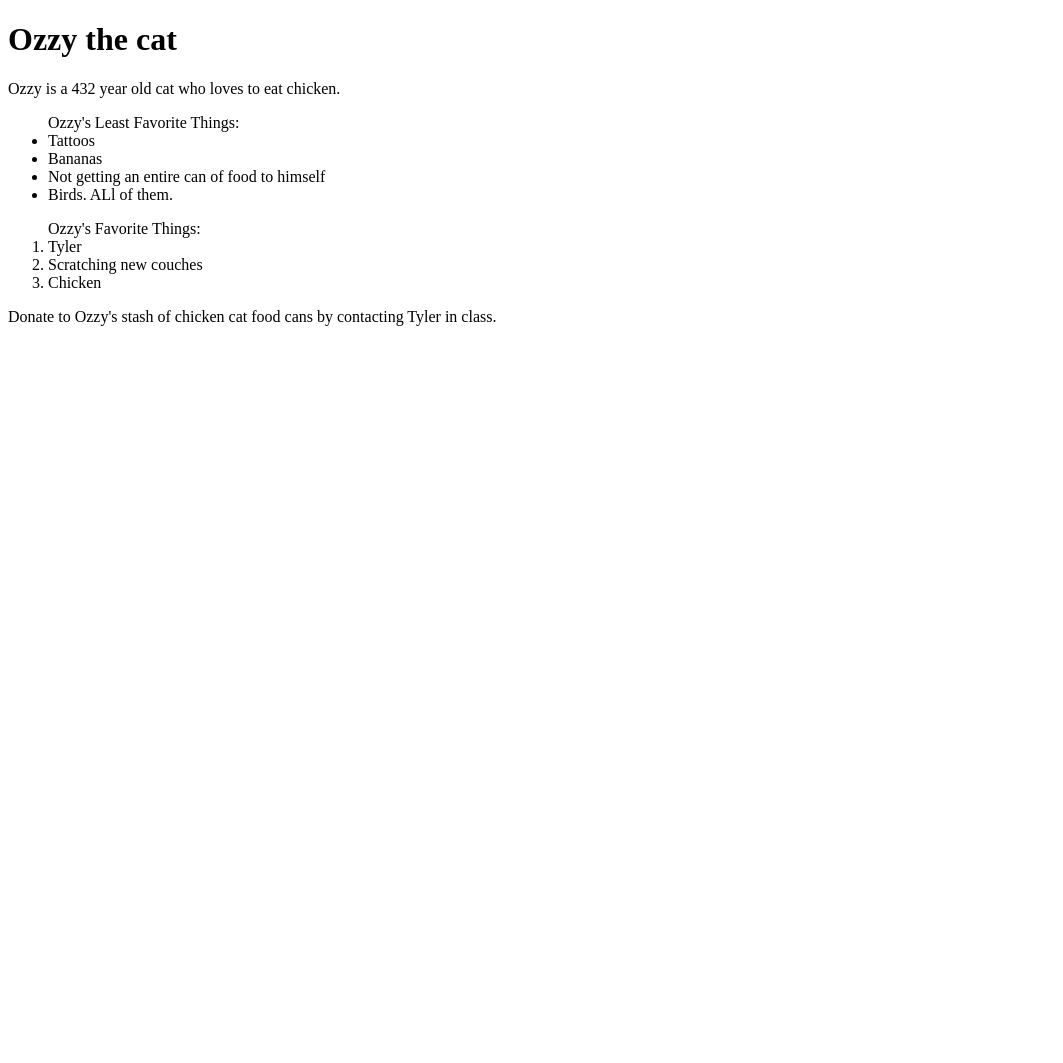
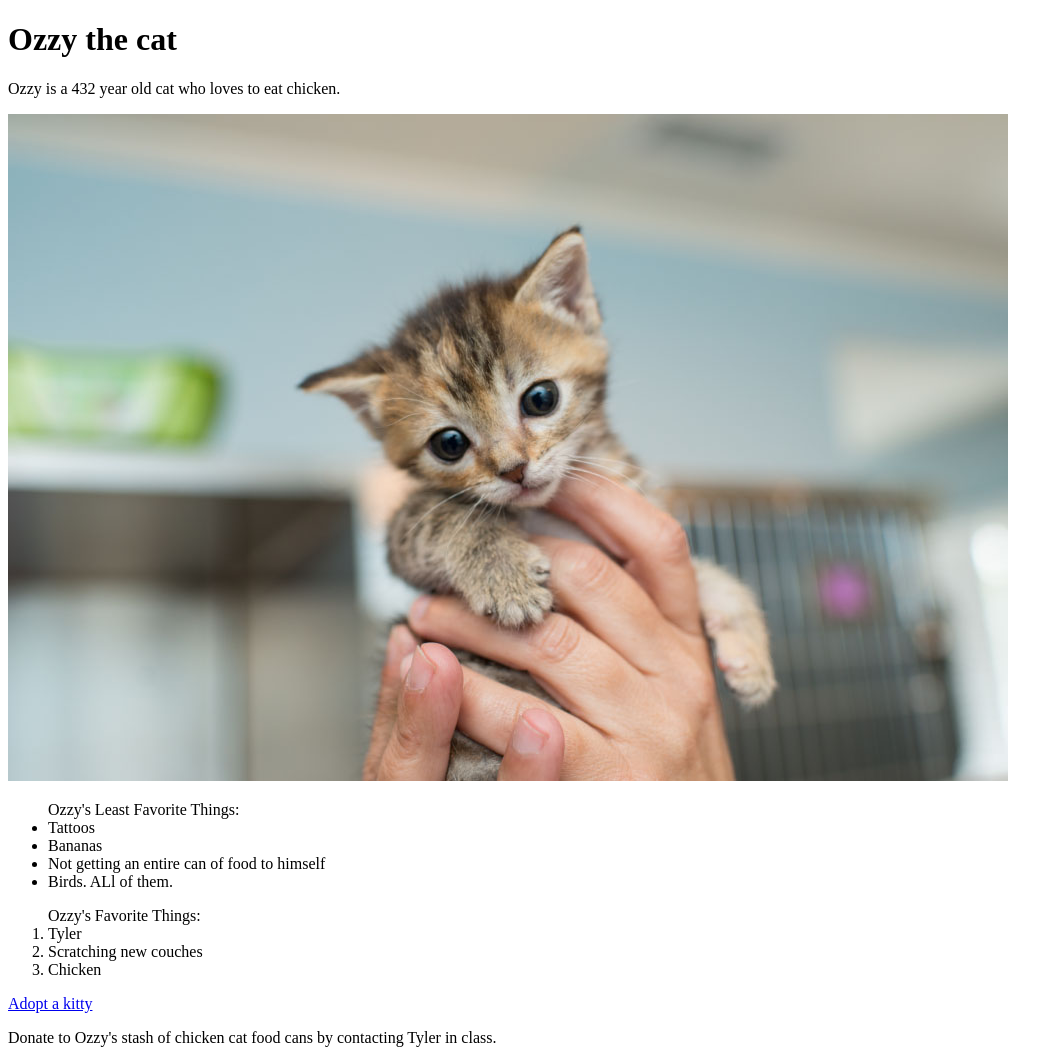
Before and after one commit to ebby89/Pet-Site, a plain HTML site: page pet.html in a window 1280 px wide. Shown: the whole page, without its empty margins (0-1063 px from the left). Before the commit the page ends 800 px from the top, so only its background shows below. Drawn offline with Linux system fonts and the light colour scheme.

Commit message:
Add weblinks, imgs, and final revisions.

```diff
--- a/pet.html
+++ b/pet.html
@@ -7,21 +7,19 @@
   <body>
     <h1>Ozzy the cat</h1>
     <p>Ozzy is a 432 year old cat who loves to eat chicken.</p>
-
+    <img src="img/kitten.jpg" alt="photo of cute kitten">
     <ul>Ozzy's Least Favorite Things:
       <li>Tattoos</li>
       <li>Bananas</li>
       <li>Not getting an entire can of food to himself</li>
       <li>Birds. ALl of them.</li>
     </ul>
-
     <ol>Ozzy's Favorite Things:
       <li>Tyler</li>
       <li>Scratching new couches</li>
       <li>Chicken</li>
     </ol>
-
+    <p><a href="https://secure.humanesociety.org">Adopt a kitty</a></p>
     <p>Donate to Ozzy's stash of chicken cat food cans by contacting Tyler in class.</p>
   </body>
-
 </html>
```
Also changed, not shown: img/kitten.jpg (added).
